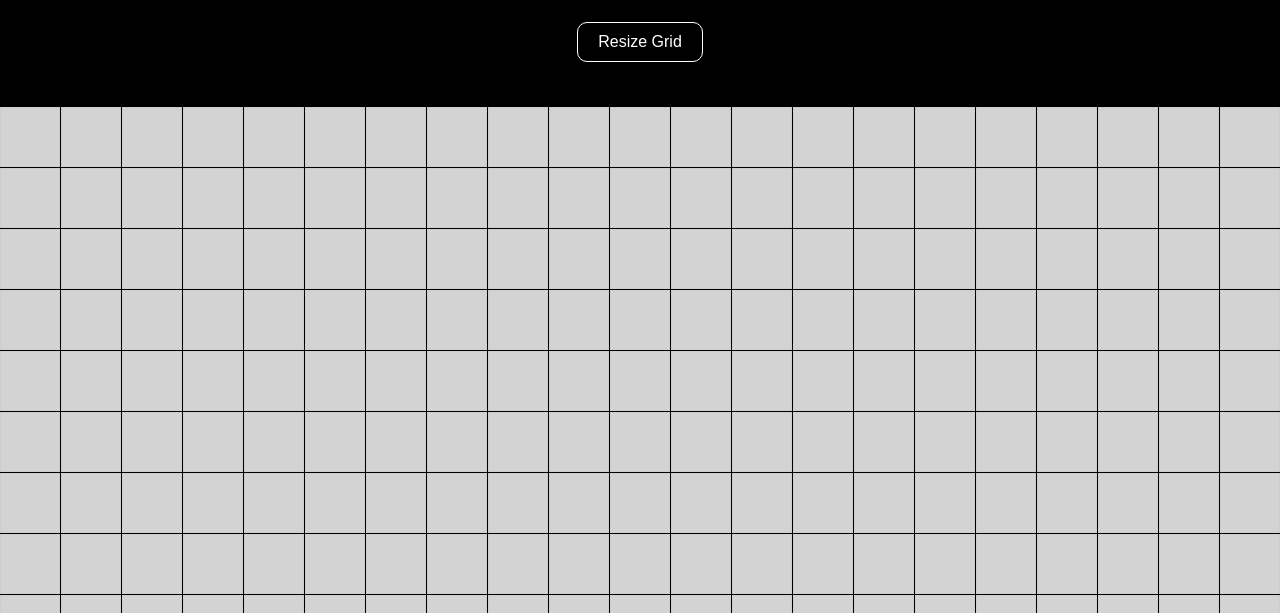
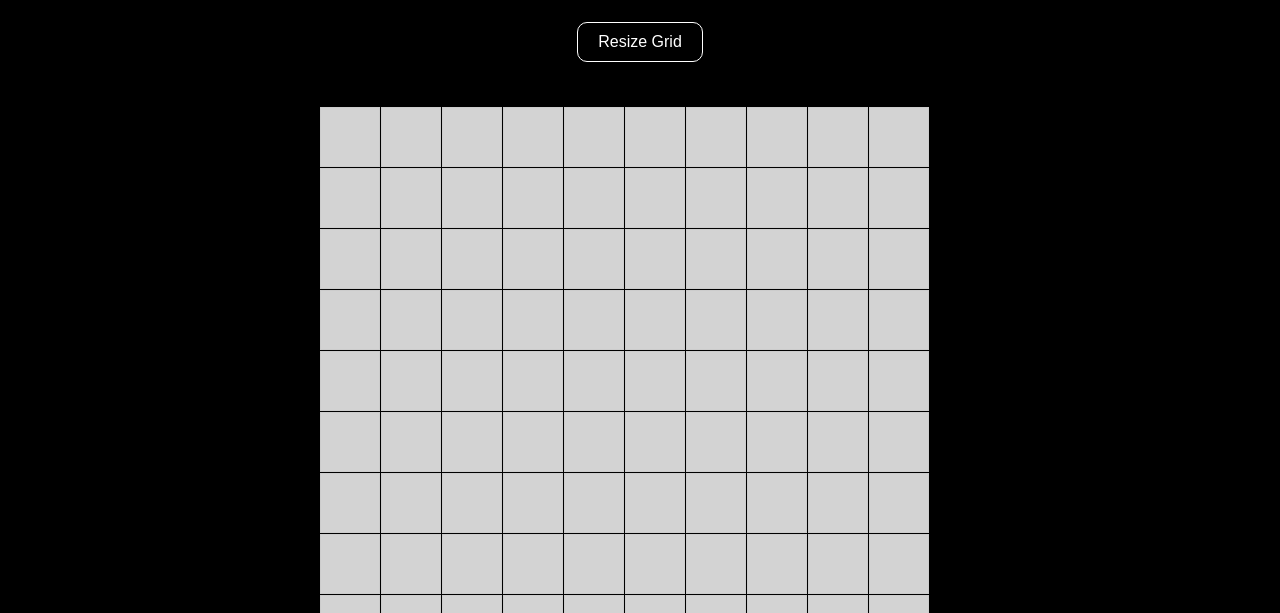
Before and after one commit to TheQueCode/Project-Etch-a-Sketch, a plain HTML site: page index.html in a window 1280 px wide. Shown: the part 187-800 px from the top of the page. Drawn offline with Linux system fonts and the light colour scheme.

Commit message:
Last one

```diff
--- a/css/style.css
+++ b/css/style.css
@@ -13,7 +13,6 @@ body {
   align-items: center;
   justify-content: center;
   height: 100vh;
-  width: auto;
   margin: 0;
 }
 
@@ -36,7 +35,7 @@ body {
   display: flex;
   flex-wrap: wrap;
   margin-top: 25px;
-  width: auto;
+  width: 50vw;
   height: 50vh;
   gap: 1px;
 }
```
